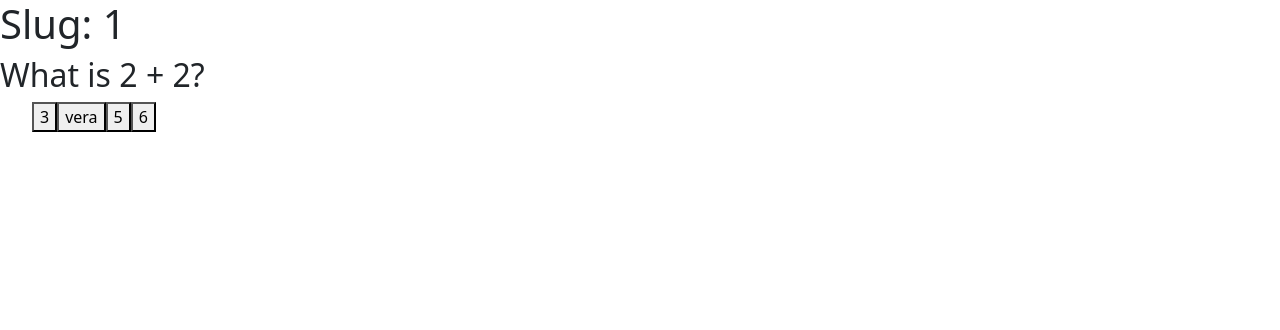
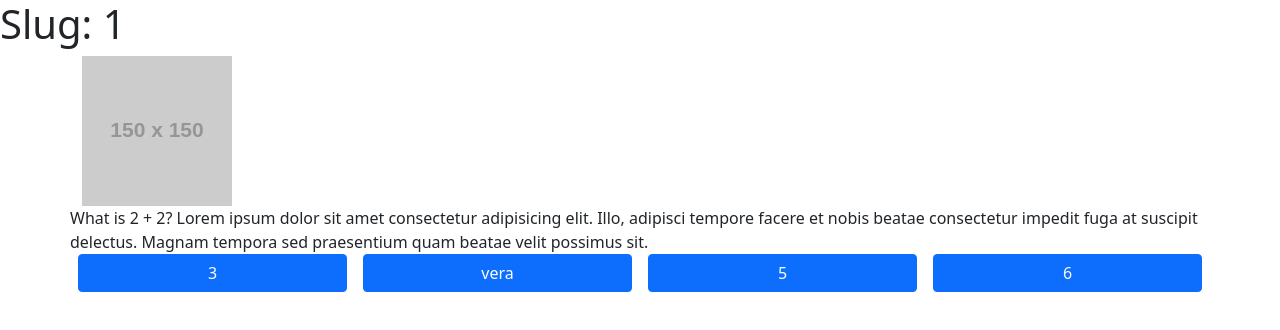
Before and after one commit to khalld/sveltekit-fe, a SvelteKit app: page /happybd/1 in a window 1280 px wide. Shown: the top 330 px of the page. Built offline with nearby package versions, Linux system fonts and the light colour scheme.

Commit message:
test interfaccia

```diff
--- a/src/routes/+page.svelte
+++ b/src/routes/+page.svelte
@@ -20,6 +20,7 @@
     <a class="btn btn-danger" href="{base}/love">Amore mio</a>
 
     <a class="btn btn-primary" href="{base}/friend">Friend</a>
+    <a class="btn btn-primary" href="{base}/happybd">Happy Birthday</a>
   </div>
 
   <div class="container w-50 mt-3 mb-4">
--- a/src/routes/happybd/[slug]/+page.svelte
+++ b/src/routes/happybd/[slug]/+page.svelte
@@ -79,15 +79,23 @@
 
 </script>
 
+
 <h1>Slug: {slug}</h1>
 
-{#if questions[slug]}
-    <h2>{questions[slug].question}</h2>
-    <ul>
+<div class="container">
+    <img src="https://via.placeholder.com/150" alt="Placeholder Image" class="img-fluid" />
+    {#if questions[slug]}
+    <div class="row">
+        {questions[slug].question}
+        Lorem ipsum dolor sit amet consectetur adipisicing elit. Illo, adipisci tempore facere et nobis beatae consectetur impedit fuga at suscipit delectus. Magnam tempora sed praesentium quam beatae velit possimus sit.
+    </div>
+    <div class="row">
         {#each questions[slug].options as option}
-            <button type="button" on:click={() => checkAnswer(option)}>{option}</button>
+            <button class="col btn btn-primary mx-2" on:click={() => checkAnswer(option)}>{option}</button>
         {/each}
-    </ul>
-{:else}
-    <p>Question not found.</p>
-{/if}
+    </div>
+    {:else}
+        <p>Question not found.</p>
+    {/if}
+
+</div>
```
